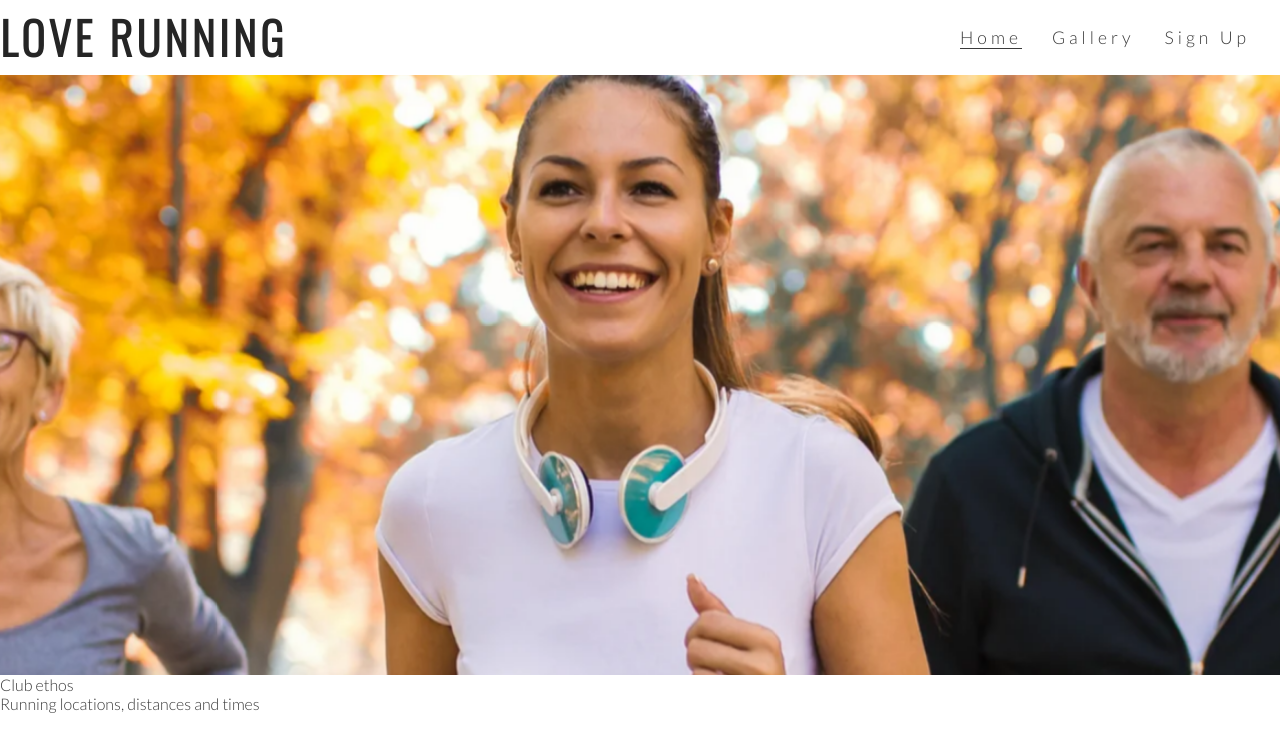
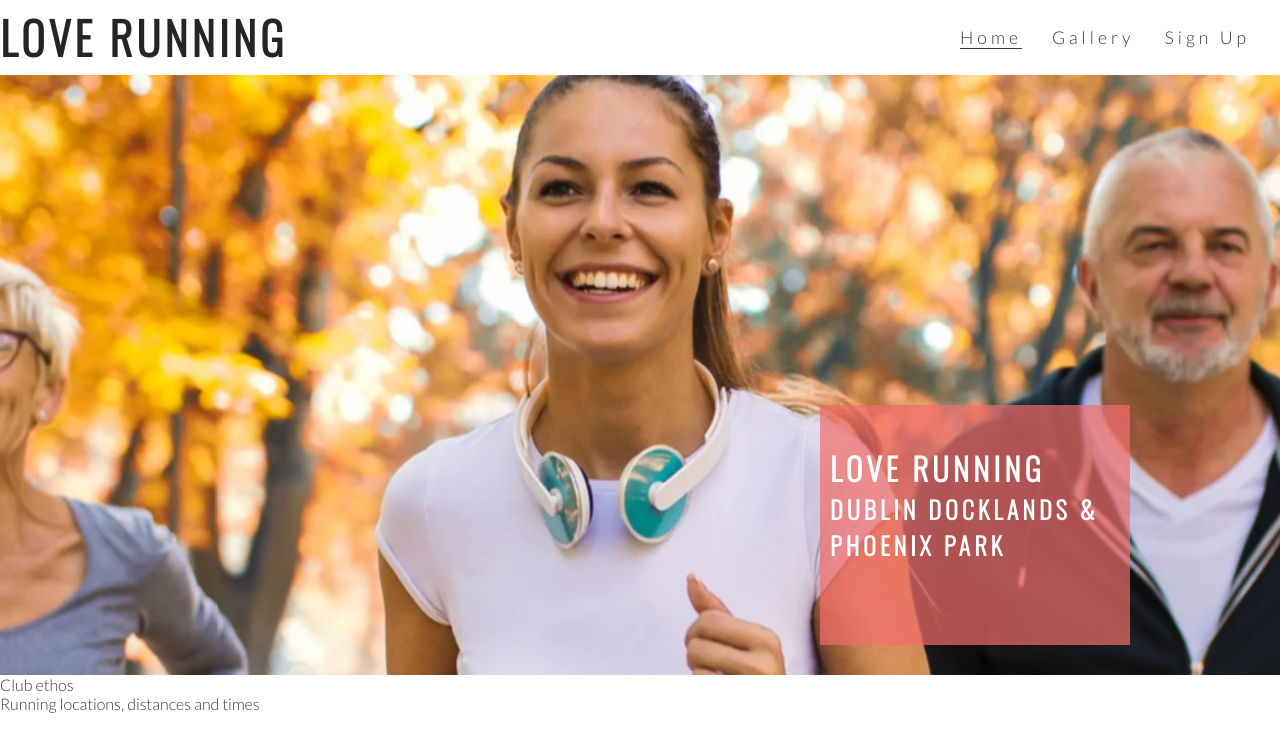
Before and after one commit to lpewton/Love-running, a plain HTML site: page index.html in a window 1280 px wide. Drawn offline with nearby package versions, Linux system fonts and the light colour scheme.

Commit message:
Add cover text and style

```diff
--- a/assets/css/style.css
+++ b/assets/css/style.css
@@ -56,6 +56,11 @@ h1, h2 {
     height: 600px;
     width: 100%;
     overflow: hidden;
+    position: relative;
+}
+
+#cover-text, #cover-text h2 {
+    color: #fff;
 }
 
 #hero-image {
@@ -75,3 +80,22 @@ h1, h2 {
         transform: scale(1.1);
     }
 }
+
+#cover-text {
+    font-size: 130%;
+    font-family: Oswald, sans-serif;
+    text-transform: uppercase;
+    letter-spacing: 4px;
+
+    width: 300px;
+    height: 200px;
+
+    padding-top: 40px;
+    padding-left: 10px;
+
+    background-color: rgba(241, 109, 107, .7);
+
+    bottom: 30px;
+    right: 150px;
+    position: absolute;
+}
--- a/index.html
+++ b/index.html
@@ -29,6 +29,10 @@
     </nav>
         <section id="hero-outer">
             <div id="hero-image"></div>
+            <div id="cover-text">
+                <h2>Love Running</h2>
+                <h3>Dublin docklands & Phoenix Park</h3>
+            </div>
         </section>
         <section>
             Club ethos
```
